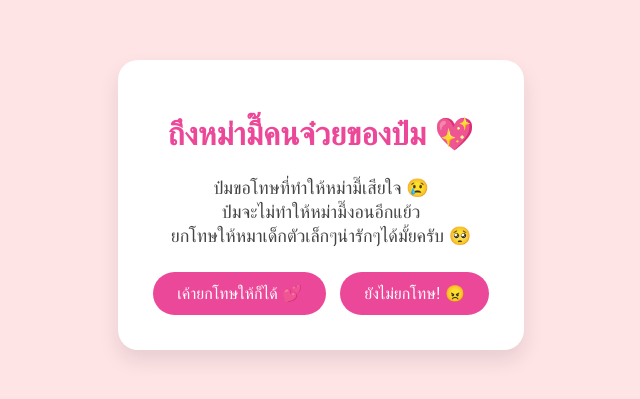
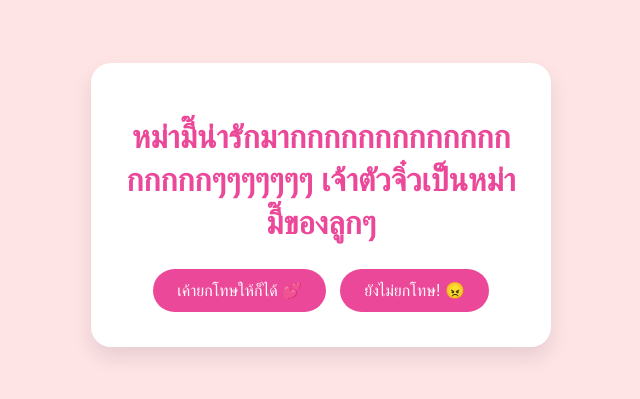
Before and after one commit to cheetahzaza555/MYGF, a plain HTML site: page index.html in a window 1280 px wide. Shown: the part 195-594 px from the top of the page, without its empty margins (319-959 px from the left). Drawn offline with Linux system fonts and the light colour scheme.

Commit message:
Update index.html

```diff
--- a/index.html
+++ b/index.html
@@ -116,12 +116,8 @@
     <div class="heart-bg" id="heart-bg"></div>
 
   <div class="card">
-    <h1>ถึงหม่ามี๊คนจ๋วยของป๋ม 💖</h1>
-    <p id="apology-text">
-      ป๋มขอโทษที่ทำให้หม่ามี๊เสียใจ 😢<br>
-      ป๋มจะไม่ทำให้หม่ามี๊งอนอีกแย้ว<br>
-      ยกโทษให้หมาเด็กตัวเล็กๆน่ารักๆได้มั้ยครับ 🥺
-    </p>
+    <h1>หม่ามี๊น่ารักมากกกกกกกกกกกกกกกกกกๆๆๆๆๆๆๆ เจ้าตัวจิ๋วเป็นหม่ามี๊ของลูกๆ</h1>
+
     <button id="forgive-btn" class="btn" onclick="forgive()">เค้ายกโทษให้ก็ได้ 💕</button>
     <button id="nope-btn" class="btn" onclick="growForgive()">ยังไม่ยกโทษ! 😠</button>
     <div class="message" id="forgive-msg" style="display: none;">
```
